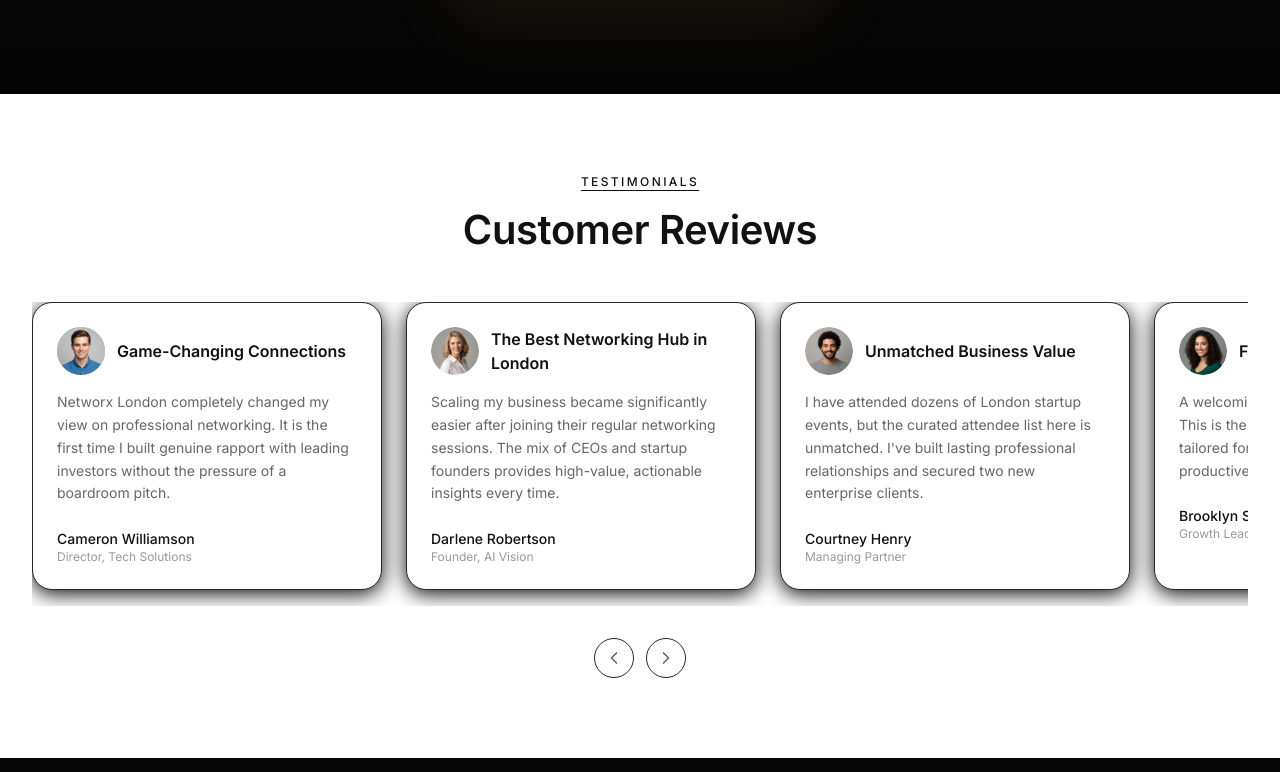
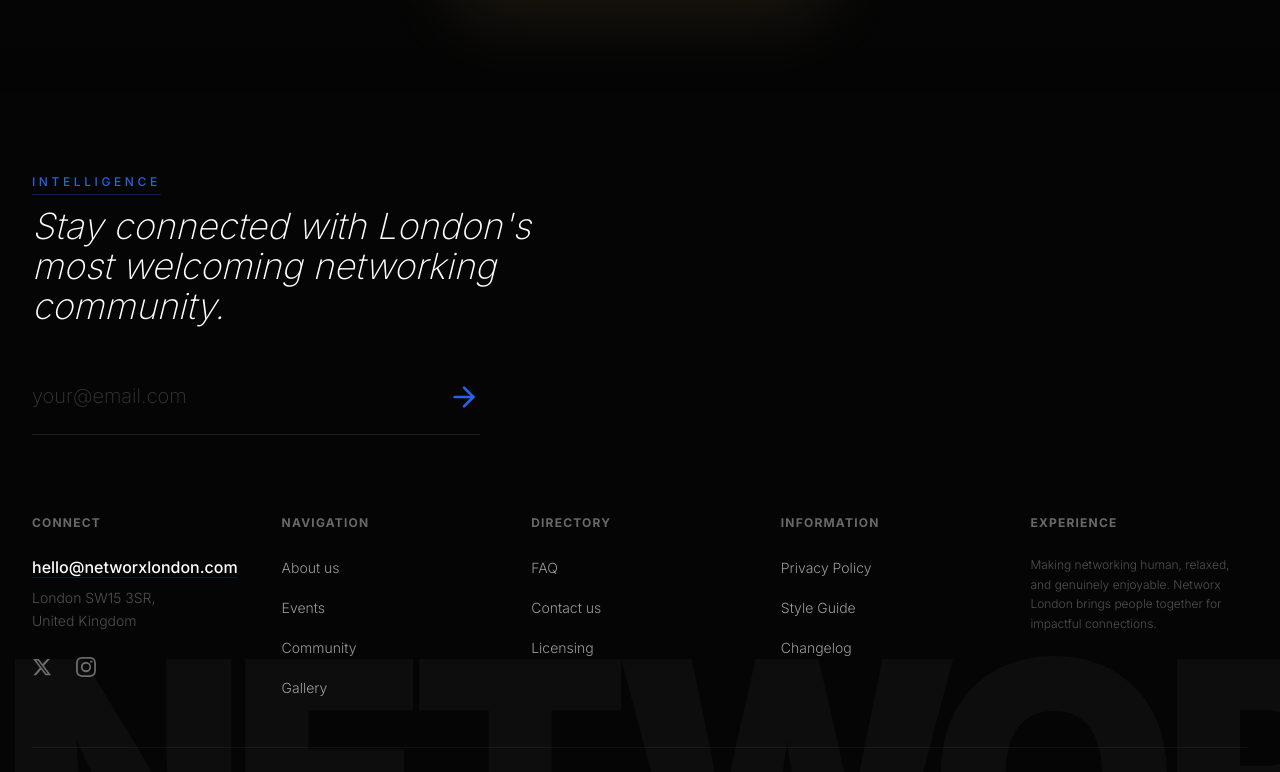
Before and after one commit to Aasirwahab/networking-event-website, a Next.js app: page /events in a window 1280 px wide. Shown: the part 3108-3880 px from the top of the page. Built offline with nearby package versions, Linux system fonts and the light colour scheme.

Commit message:
feat: implement home page layout and create dedicated events page with schedule and ticketing components

```diff
--- a/src/app/events/page.tsx
+++ b/src/app/events/page.tsx
@@ -2,7 +2,6 @@
 import TransitionTemplate, { Heading, SubHeading } from "@/components/TransitionTemplate";
 import { EventSchedule } from "@/sections/EventSchedule";
 import { TicketTiers } from "@/sections/TicketTiers";
-import { TestimonialsSection } from "@/sections/TestimonialsSection";
 
 export const metadata: Metadata = {
   title: 'Our Events | London Networking Events',
@@ -27,7 +26,6 @@
       <main className="space-y-0">
         <EventSchedule />
         <TicketTiers />
-        <TestimonialsSection />
       </main>
 
     </div>
--- a/src/app/page.tsx
+++ b/src/app/page.tsx
@@ -4,7 +4,6 @@
 import { BenefitsSection } from "@/sections/BenefitsSection";
 import { AgendaSection } from "@/sections/AgendaSection";
 import { StatsSection } from "@/sections/StatsSection";
-import { TestimonialsSection } from "@/sections/TestimonialsSection";
 import { CTASection } from "@/sections/CTASection";
 import { SectionSkeleton } from "@/components/SectionSkeleton";
 
@@ -38,7 +37,6 @@
         <StatsSection />
         <NetworxStories />
         <SpeakersSection />
-        <TestimonialsSection />
         <CTASection />
       </main>
     </div>
--- a/src/sections/TestimonialsSection.tsx
+++ /dev/null
@@ -1,93 +0,0 @@
-'use client';
-
-import { useRef } from 'react';
-import Image from 'next/image';
-import { ChevronLeft, ChevronRight } from 'lucide-react';
-import { ScrollReveal } from '@/components/ScrollReveal';
-import { testimonials } from '@/data/content';
-
-export function TestimonialsSection() {
-  const scrollRef = useRef<HTMLDivElement>(null);
-
-  const scroll = (direction: 'left' | 'right') => {
-    if (scrollRef.current) {
-      const scrollAmount = 400;
-      scrollRef.current.scrollBy({
-        left: direction === 'left' ? -scrollAmount : scrollAmount,
-        behavior: 'smooth',
-      });
-    }
-  };
-
-  return (
-    <section className="py-20 lg:py-30 bg-white">
-      <div className="max-w-7xl mx-auto px-4 sm:px-6 lg:px-8">
-        {/* Header */}
-        <ScrollReveal className="text-center mb-12">
-          <span className="text-text-primary text-xs font-medium tracking-[0.2em] uppercase mb-4 block underline underline-offset-4">
-            TESTIMONIALS
-          </span>
-          <h2 className="text-3xl lg:text-section font-semibold text-text-primary">
-            Customer Reviews
-          </h2>
-        </ScrollReveal>
-
-        {/* Testimonials Carousel */}
-        <div className="relative">
-          <div
-            ref={scrollRef}
-            className="flex gap-6 overflow-x-auto hide-scrollbar snap-x snap-mandatory pb-4"
-          >
-            {testimonials.map((testimonial) => (
-              <div
-                key={testimonial.id}
-                className="flex-shrink-0 w-[350px] snap-start bg-white rounded-xl p-6 border border-border shadow-card transition-all duration-300 hover:-translate-y-1 hover:shadow-[0_8px_30px_rgba(0,0,0,0.12)]"
-              >
-                {/* Header */}
-                <div className="flex items-center gap-3 mb-4">
-                  <Image
-                    src={testimonial.avatar}
-                    alt={testimonial.author}
-                    width={48}
-                    height={48}
-                    className="w-12 h-12 rounded-full object-cover"
-                  />
-                  <h3 className="text-text-primary font-semibold">{testimonial.title}</h3>
-                </div>
-
-                {/* Content */}
-                <p className="text-text-secondary text-sm leading-relaxed mb-6">
-                  {testimonial.content}
-                </p>
-
-                {/* Author */}
-                <div>
-                  <p className="text-text-primary text-sm font-medium">{testimonial.author}</p>
-                  <p className="text-text-muted text-xs">{testimonial.location}</p>
-                </div>
-              </div>
-            ))}
-          </div>
-
-          {/* Navigation Buttons */}
-          <div className="flex justify-center gap-3 mt-8">
-            <button
-              onClick={() => scroll('left')}
-              className="w-10 h-10 rounded-full border border-border flex items-center justify-center text-text-secondary hover:border-primary hover:text-primary transition-colors duration-300"
-              aria-label="Previous testimonial"
-            >
-              <ChevronLeft className="w-5 h-5" />
-            </button>
-            <button
-              onClick={() => scroll('right')}
-              className="w-10 h-10 rounded-full border border-border flex items-center justify-center text-text-secondary hover:border-primary hover:text-primary transition-colors duration-300"
-              aria-label="Next testimonial"
-            >
-              <ChevronRight className="w-5 h-5" />
-            </button>
-          </div>
-        </div>
-      </div>
-    </section>
-  );
-}
```
